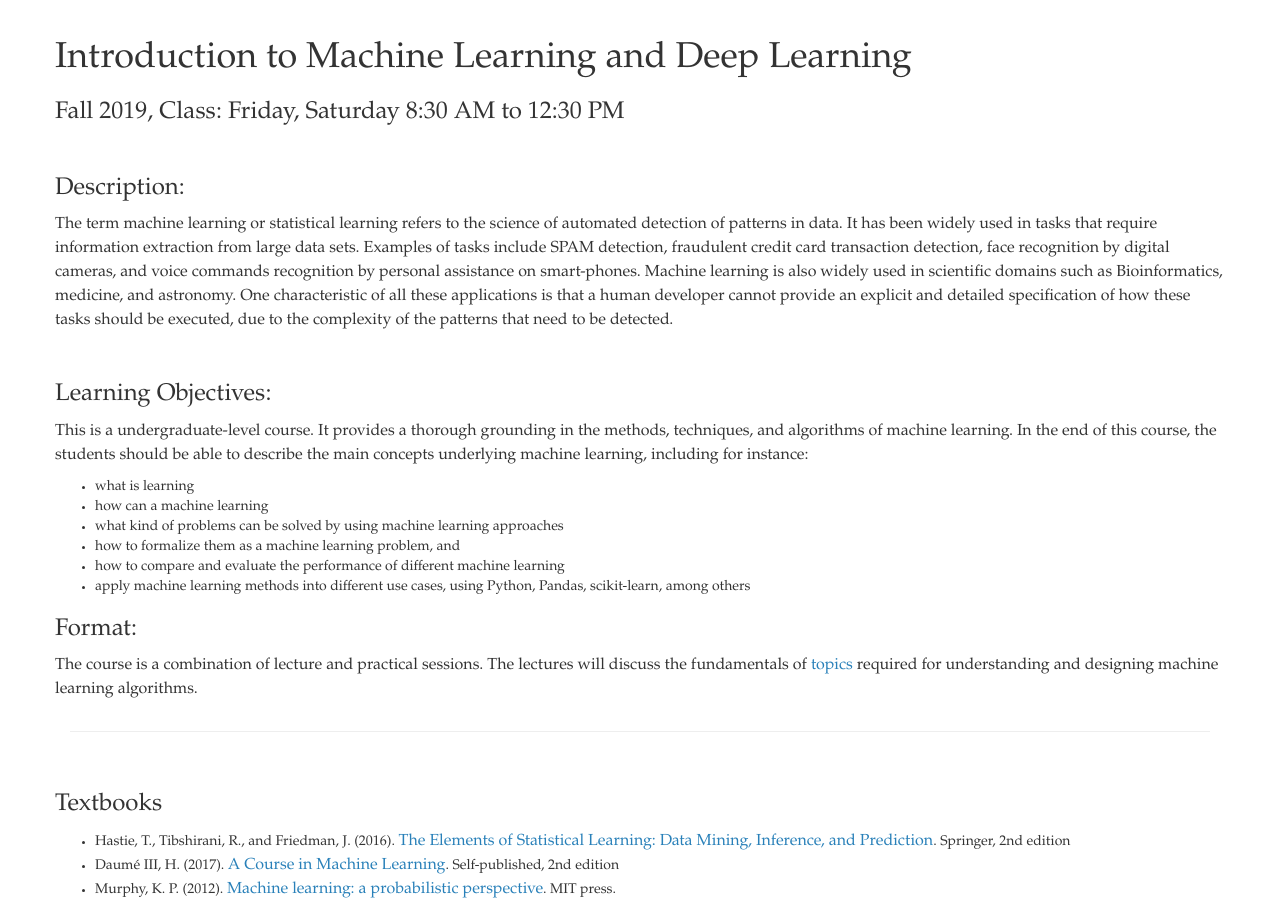
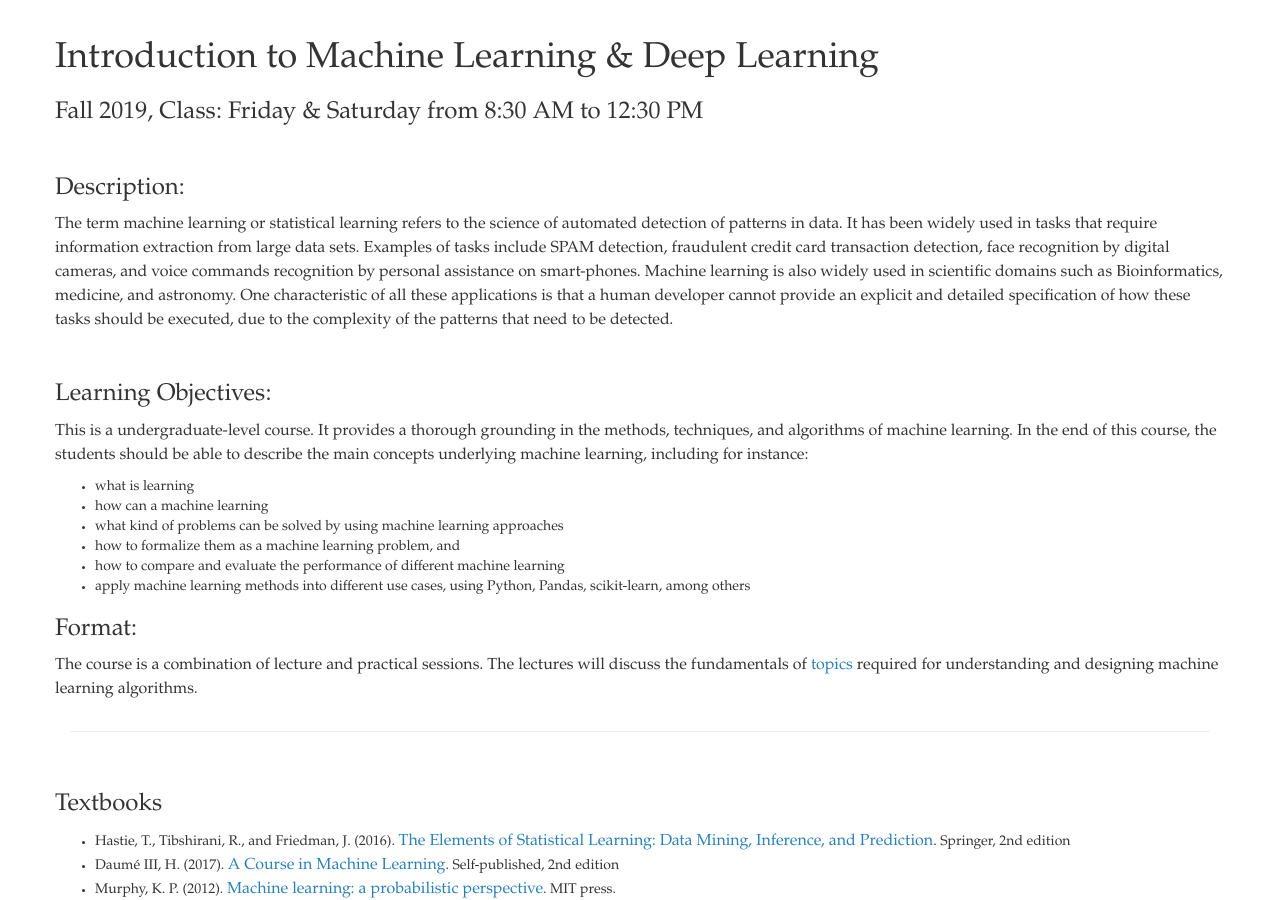
Before and after one commit to theed-ml/theed-ml.github.io, a Jekyll site: the page index2.html, which Jekyll copies as it is, in a window 1280 px wide and 900 px high. Built offline with Jekyll 4.4.1, drawn with Linux system fonts in a browser that asks for light colours; nearby versions of some CDN libraries.

Commit message:
Fix the layout

```diff
--- a/index2.html
+++ b/index2.html
@@ -2,7 +2,7 @@
 <html lang="en">
 <head>
 	<meta charset="utf-8">
-	<title>Introduction to Machine Learning and Deep Learning </title>
+	<title>Introduction to Machine Learning &amp; Deep Learning </title>
 	<meta name="viewport" content="width=device-width, initial-scale=1.0">
 	<meta name="description" content="Machine Learning, Deep Learning, Regression, Classification, Random Forest, Bagging Tree, ">
 	<meta name="author" content="" >
@@ -39,8 +39,8 @@
 				<div class="row clearfix">
 					<br/>
 
-					<h1>Introduction to Machine Learning and Deep Learning </h1>
-					<h3>Fall 2019, Class: Friday, Saturday 8:30 AM to 12:30 PM</h3>
+					<h1>Introduction to Machine Learning &amp; Deep Learning </h1>
+					<h3>Fall 2019, Class: Friday & Saturday from 8:30 AM to 12:30 PM</h3>
 					<br/>
 
 					<h3 id="description">Description:</h3>
@@ -258,14 +260,14 @@
 				    	<li> <a href="http://nssdeviations.com" target="_blank">Not So Standard Deviation</a></li>
 				    	<li> <a href="http://lineardigressions.com" target="_blank">Linear Digressions</a></li>
 				    	<li> <a href="https://podcasts.ox.ac.uk/series/futuremakers" target="_blank">Futuremakers</a></li>
-				    	<li><a href="https://overcast.fm/itunes1259235188/women-in-business-technology" target="_blank">Women in Business & Technology</a></li>
+				    	<li><a href="https://overcast.fm/itunes1259235188/women-in-business-technology" target="_blank">Women in Business &amp; Technology</a></li>
 				    </ul>
 			</div>
+
 			<div class="hrline"><hr></div> <br />
-
+			<h2 id="contact">Contact</h1>
 			<div class="row clearfix">
 				<div class="col-md-3 column">
-					<h1 class="page-title">Contact</h1>
 					<form action="https://formspree.io/xdqnlldm" method="POST">
 					  Name: <input type="text" name="name" placeholder="Your name" size="30"> <br />
 					  Email: <input type="email" name="_replyto" placeholder="Your email" size="40"> <br />
```
Also changed, not shown: other parts of index2.html (+2 -0 lines).
